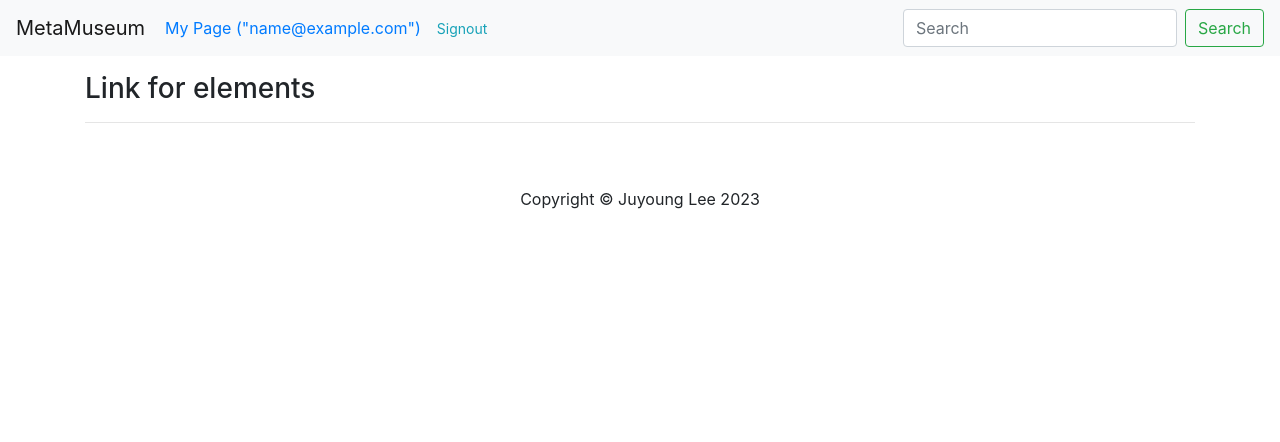
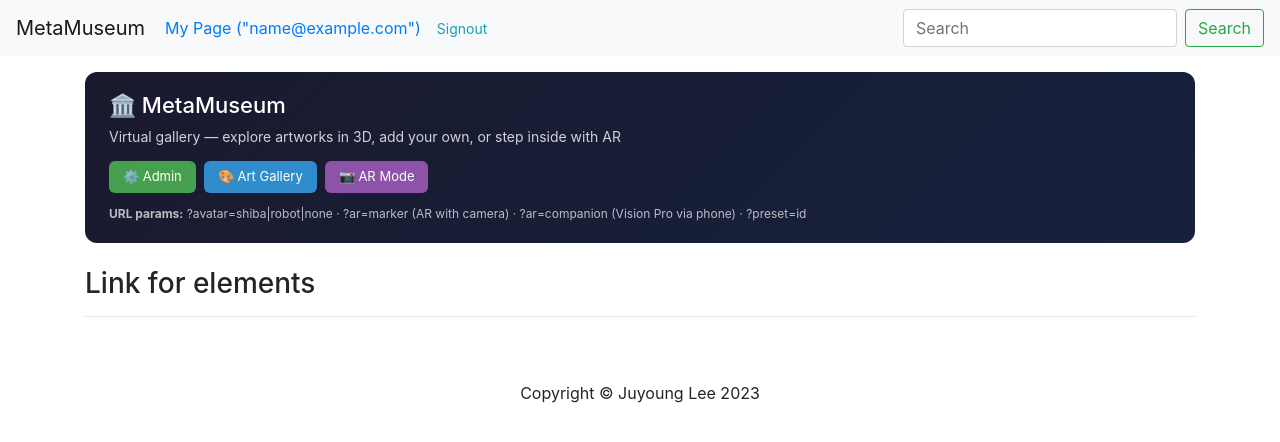
Before and after one commit to sebaram/multi_display_artworks, a Flask app: page / in a window 1280 px wide. Shown: the top 442 px of the page. Run offline with Flask 2, Linux system fonts and the light colour scheme; the visitor is signed in with stand-in values (Sample User, id 1); data that the repository does not hold is empty; parts of the project's set-up code (start-up, migrations or seed data) failed here and were passed over; some libraries are stand-ins or nearby versions.

Commit message:
feat: add quick instruction panel on main page
- Dark gradient header with app name and description
- Quick action buttons: Admin, Art Gallery (demo room), AR Mode
- URL parameter hints: avatar, ar, preset options
- Compact but informative for first-time visitors

```diff
--- a/flask_server/app/metamuseum/templates/link_list.html
+++ b/flask_server/app/metamuseum/templates/link_list.html
@@ -50,6 +50,21 @@
 <div class="container">
     <div class="row">
         <div class="col-md-12 mt-3">
+
+            {# Quick Instructions #}
+            <div style="background:linear-gradient(135deg,#1a1a2e,#16213e);border-radius:12px;padding:20px 24px;margin-bottom:24px;color:white;">
+                <h2 style="margin:0 0 8px 0;font-size:22px;">🏛️ MetaMuseum</h2>
+                <p style="margin:0 0 14px 0;opacity:0.8;font-size:14px;">Virtual gallery — explore artworks in 3D, add your own, or step inside with AR</p>
+                <div style="display:flex;gap:8px;flex-wrap:wrap;">
+                    <a href="/kwanri" style="background:rgba(76,175,80,0.9);color:white;padding:6px 14px;border-radius:6px;text-decoration:none;font-size:13px;">⚙️ Admin</a>
+                    <a href="/room?room_id=69e1f270b056cb591923cbb2&avatar=shiba" style="background:rgba(52,152,219,0.9);color:white;padding:6px 14px;border-radius:6px;text-decoration:none;font-size:13px;" target="_blank">🎨 Art Gallery</a>
+                    <a href="/room?room_id=69e1f270b056cb591923cbb2&ar=marker" style="background:rgba(155,89,182,0.9);color:white;padding:6px 14px;border-radius:6px;text-decoration:none;font-size:13px;">📷 AR Mode</a>
+                </div>
+                <div style="margin-top:12px;font-size:12px;opacity:0.7;">
+                    <strong>URL params:</strong> ?avatar=shiba|robot|none · ?ar=marker (AR with camera) · ?ar=companion (Vision Pro via phone) · ?preset=id
+                </div>
+            </div>
+
             <h3>Link for elements</h3>
             <hr>
             {% for one_room in all_rooms %}
```
